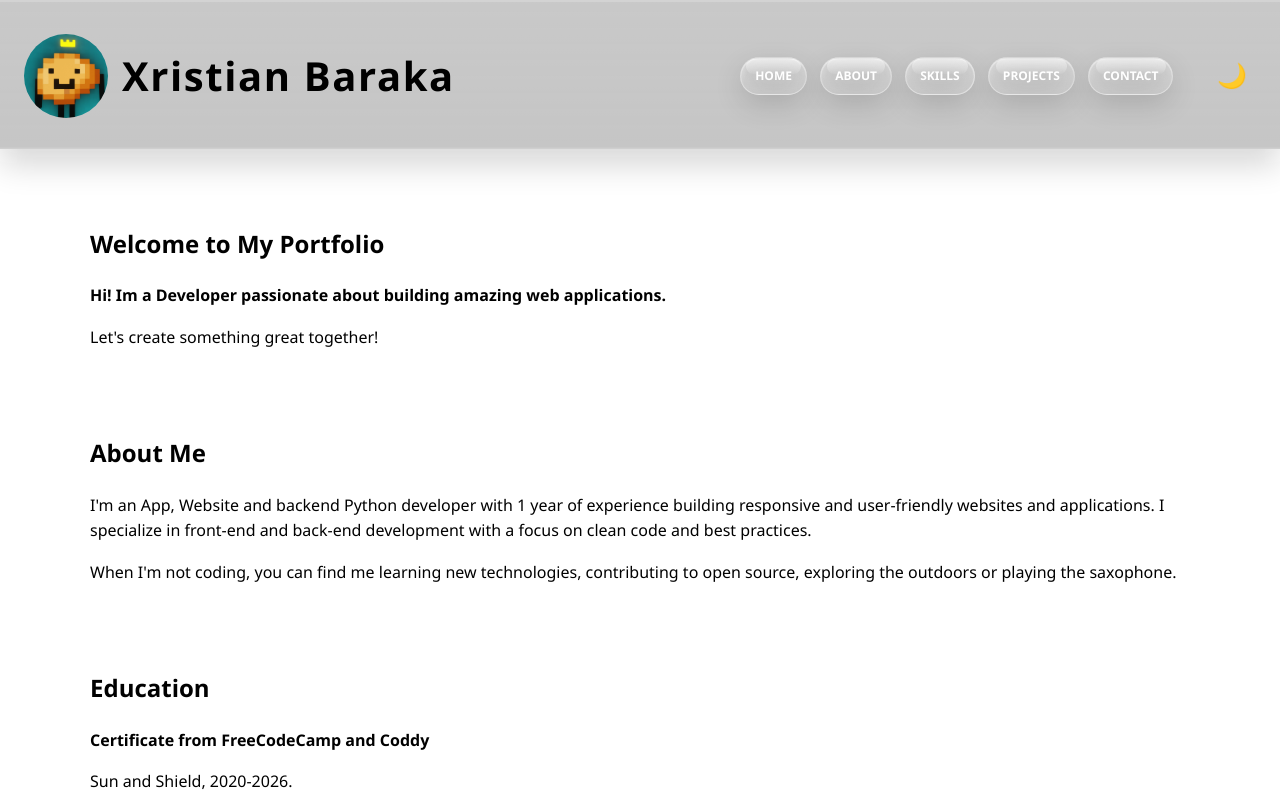
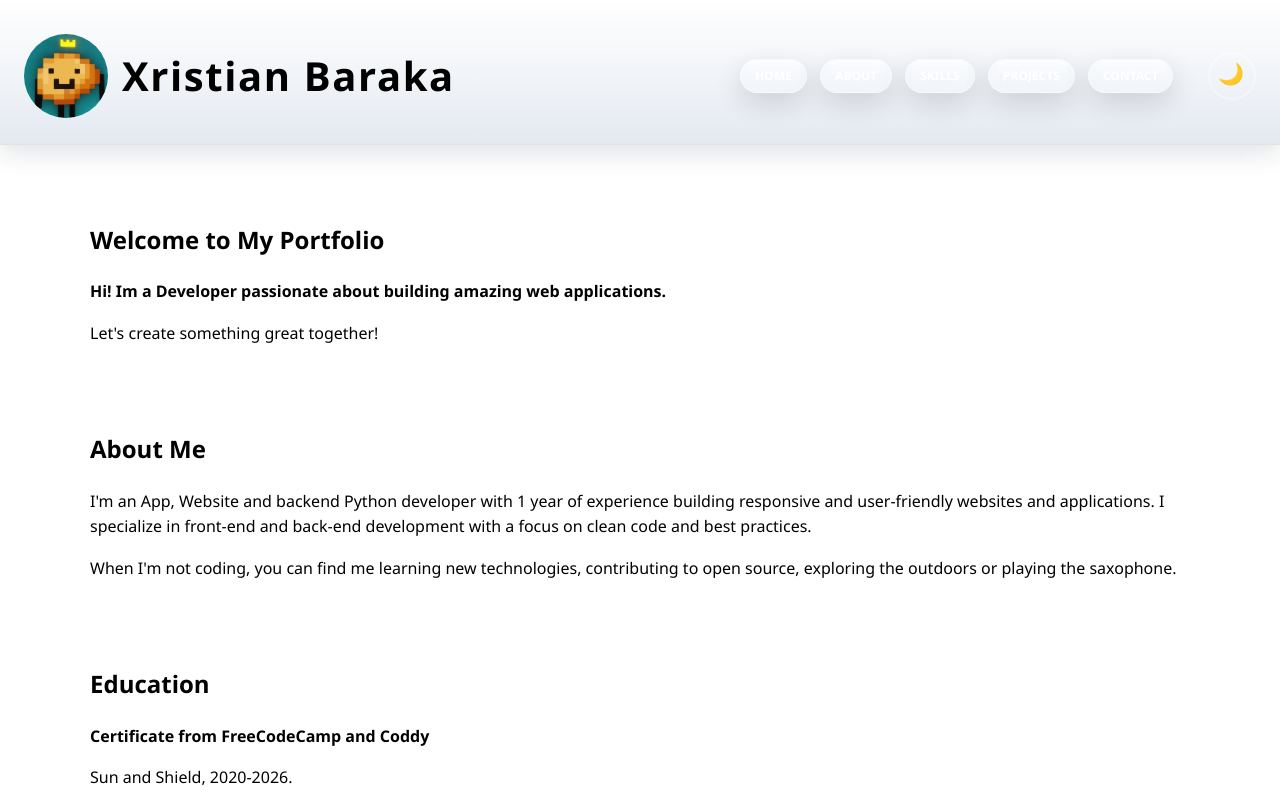
Before and after one commit to Sharkytail3r/Portfolio, a plain HTML site: page index.html in a window 1280 px wide. Shown: the top 800 px of the page. Drawn offline with Linux system fonts and the light colour scheme.

Commit message:
Update image source in portfolio section and enhance CSS variables for improved styling

```diff
--- a/index.html
+++ b/index.html
@@ -156,7 +156,7 @@
 
             <article>
                 <h3>Project 2: Personal Portfolio</h3>
-                <img src="https://via.placeholder.com/600x300" srcset="https://via.placeholder.com/600x300 600w, https://via.placeholder.com/900x450 900w" sizes="(max-width:600px) 100vw, 600px" alt="Personal portfolio screenshot" loading="lazy" width="600" height="300">
+                <img src="./Images/portfolio.png" srcset="./Images/portfolio.png 600w, ./Images/portfolio-large.png 900w" sizes="(max-width:600px) 100vw, 600px" alt="Personal portfolio screenshot" loading="lazy" width="600" height="300">
                 <p>A responsive personal portfolio website built with HTML, CSS, and JavaScript</p>
                 <p>
                     <strong>Technologies:</strong> HTML, CSS, JavaScript
--- a/styles.css
+++ b/styles.css
@@ -2,12 +2,26 @@
 :root {
   --bg-color: #ffffff;
   --text-color: #000000;
+  --header-border: rgba(15, 23, 42, 0.12);
+  --header-bg: rgba(255, 255, 255, 0.88);
+  --header-shadow-top: rgba(255, 255, 255, 0.72);
+  --header-shadow-bottom: rgba(148, 163, 184, 0.14);
+  --header-shadow-outer: rgba(15, 23, 42, 0.12);
+  --nav-surface-top: rgba(255, 255, 255, 0.96);
+  --nav-surface-bottom: rgba(226, 232, 240, 0.92);
 }
 
 /* Dark Mode Colors */
 body.dark-mode {
   --bg-color: #333333;
   --text-color: #ffffff;
+  --header-border: rgba(255, 255, 255, 0.18);
+  --header-bg: rgba(12, 11, 11, 0.24);
+  --header-shadow-top: rgba(255, 255, 255, 0.18);
+  --header-shadow-bottom: rgba(255, 255, 255, 0.08);
+  --header-shadow-outer: rgba(0, 0, 0, 0.16);
+  --nav-surface-top: rgba(255, 255, 255, 0.08);
+  --nav-surface-bottom: rgba(255, 255, 255, 0.03);
 }
 
 body {
@@ -35,15 +49,14 @@ header {
   position: sticky;
   top: 0;
   z-index: 1000;
-  border-bottom: 1px solid rgba(255, 255, 255, 0.18);
-  background: rgba(12, 11, 11, 0.24);
+  border-bottom: 1px solid var(--header-border);
+  background: var(--header-bg);
   backdrop-filter: blur(18px) saturate(180%);
   -webkit-backdrop-filter: blur(18px) saturate(180%);
   box-shadow:
-    0 2px 0 rgba(255, 255, 255, 0.18) inset,
-    0 -1px 0 rgba(255, 255, 255, 0.08) inset,
-    0 6px 10px rgba(255, 255, 255, 0.06),
-    0 16px 30px rgba(0, 0, 0, 0.16);
+    0 1px 0 var(--header-shadow-top) inset,
+    0 -1px 0 var(--header-shadow-bottom) inset,
+    0 8px 24px var(--header-shadow-outer);
 }
 
 .navbar-right {
@@ -52,7 +65,7 @@ header {
   justify-content: flex-start;
   gap: 1.5rem;
   flex-wrap: wrap;
-  padding: 1.5rem 1.5rem 1.25rem;
+  padding: 1.5rem 1.5rem 1rem;
 }
 
 main {
@@ -139,7 +152,7 @@ main {
 }
 
 .navbar-right{
-  background: linear-gradient(180deg, rgba(255, 255, 255, 0.08), rgba(255, 255, 255, 0.03));
+  background: linear-gradient(180deg, var(--nav-surface-top), var(--nav-surface-bottom));
 }
 
 
@@ -158,7 +171,7 @@ main {
 .navbar-right ul li {
   position: relative;
   overflow: hidden;
-  padding: 8px 14px;
+  padding: 6px 14px;
   margin: 5px;
   font-size: 0.75rem;
   border: 1px solid rgba(255, 255, 255, 0.34);
@@ -283,12 +296,16 @@ footer {
   width: 48px;
   height: 48px;
   background-color: transparent;
-  border: none;
+  border: 2px solid rgba(255, 255, 255, 0.34);
   border-radius: 50%;
   cursor: pointer;
-  font-size: 1.5em;
+  font-size: 1.3em;
   color: var(--text-color);
   transition: background-color 0.25s ease, transform 0.25s ease, color 0.25s ease;
+}
+
+.theme-icon {
+  margin: 5px 7px 10px 5px;
 }
 
 #theme-toggle:hover {
```
